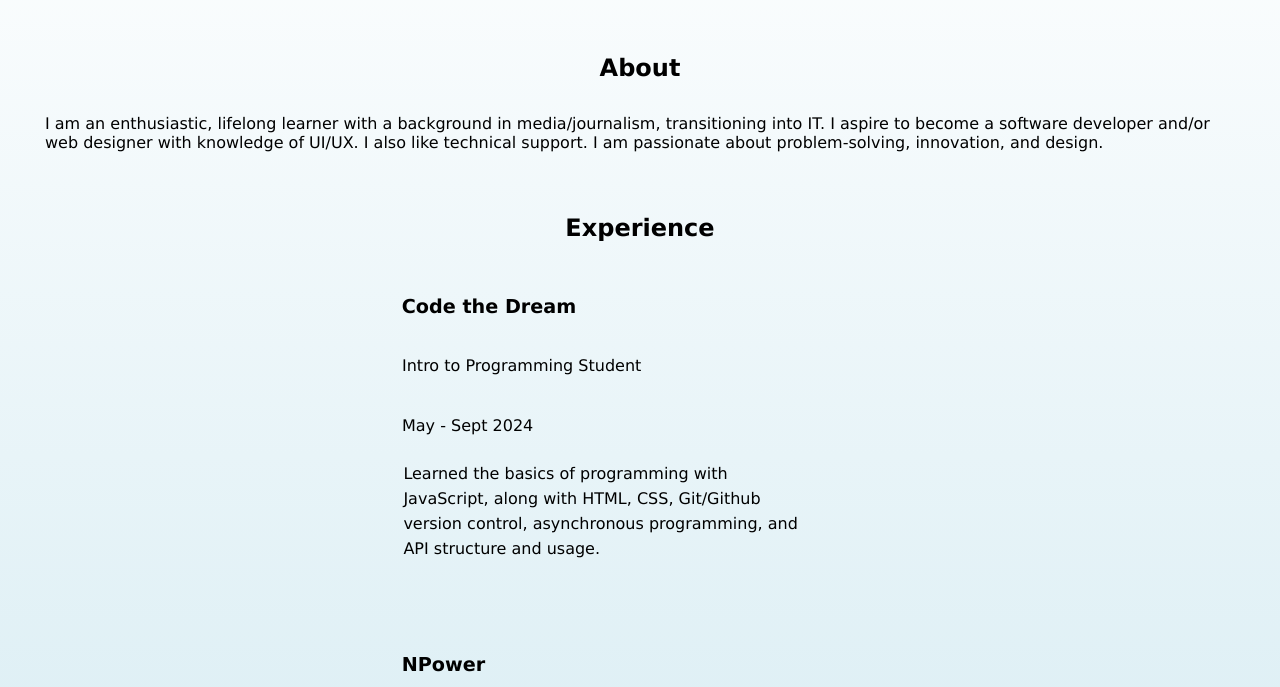
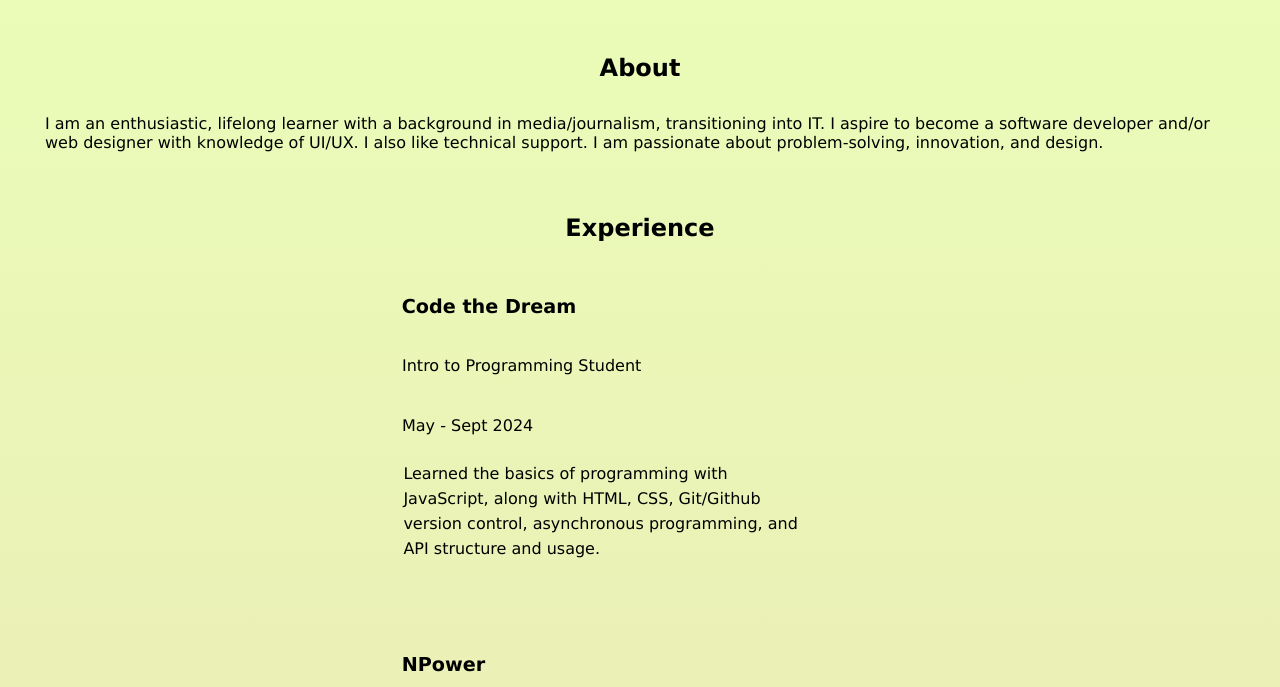
Before and after one commit to jamesbnc/james-burrell-io, a plain HTML site: page index.html in a window 1280 px wide. Shown: the part 170-857 px from the top of the page. Drawn offline with Linux system fonts and the light colour scheme; no server answers.

Commit message:
changed gradient

```diff
--- a/css/index.css
+++ b/css/index.css
@@ -1,5 +1,5 @@
 body {
-    background-image: linear-gradient(white, lightblue);
+    background-image: linear-gradient(rgb(234, 255, 184), rgb(236, 216, 180));
     color: black;
     font-family: 'Lucida Sans', 'Lucida Sans Regular', 'Lucida Grande', 'Lucida Sans Unicode', Geneva, Verdana, sans-serif;
 }
```
